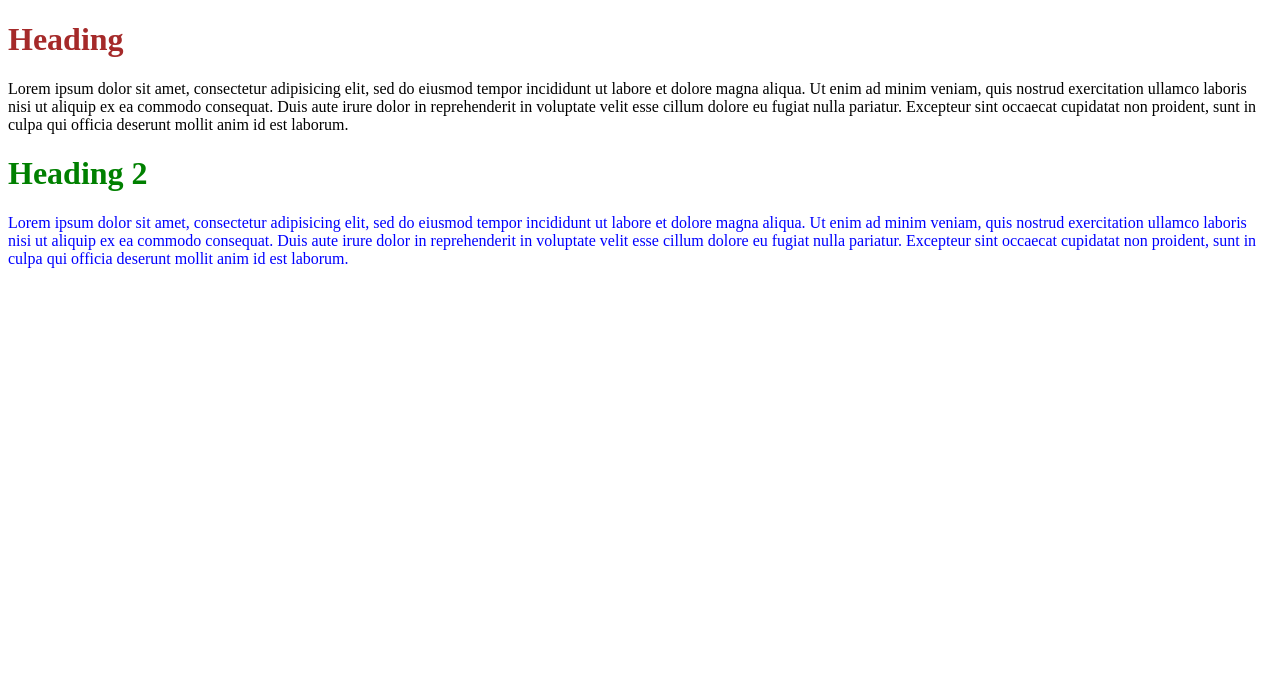
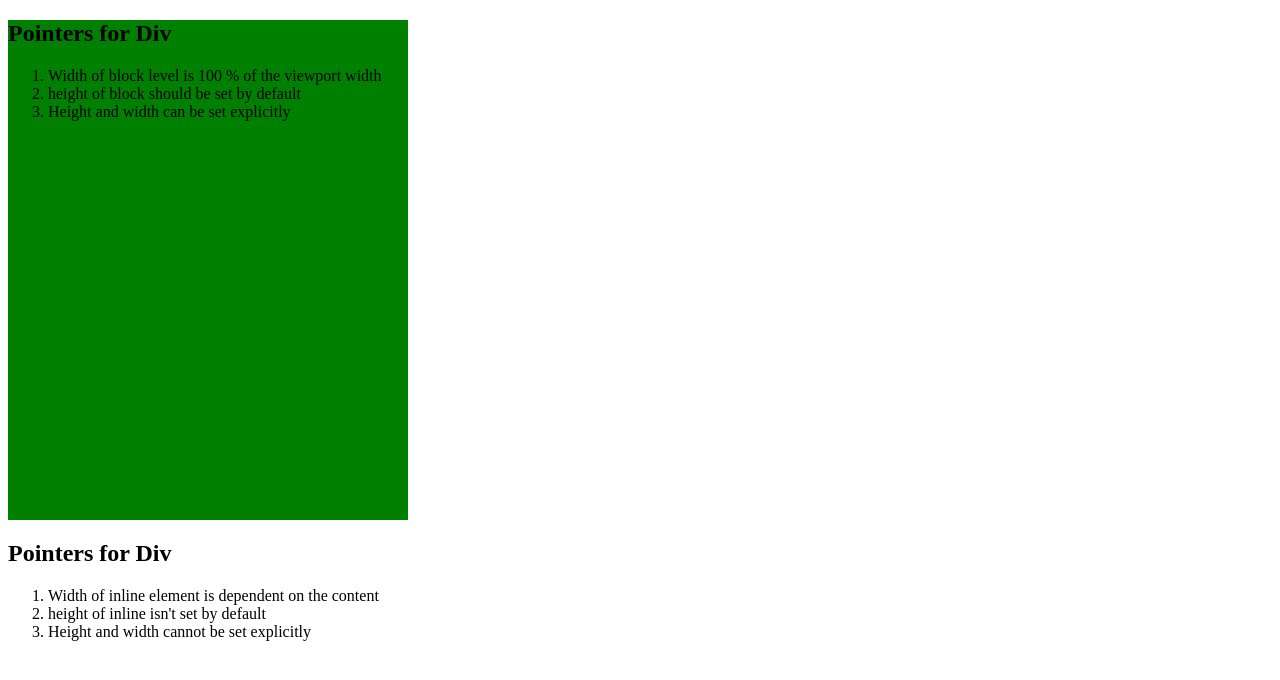
Before and after one commit to SaiKartthik/WebDev, a plain HTML site: page indexcss.html in a window 1280 px wide. Drawn offline with Linux system fonts and the light colour scheme.

Commit message:
Height and width of block and inline elements

```diff
--- a/indexcss.html
+++ b/indexcss.html
@@ -4,18 +4,34 @@
     <meta charset="utf-8">
     <title>Adding to CSS01</title>
     <style >
-      #heading_2 {
-          color : green ;
+      div{
+        background-color: green;
+        width:400px;
+        height: 500px;
       }
-        .class_heading{
-          color : brown
-        }
+      span{
+        background-color: violet;
+        width: 500px;
+        height:600px;
+      }
     </style>
   </head>
   <body>
-    <h1 class="class_heading">Heading</h1>
-    <p >Lorem ipsum dolor sit amet, consectetur adipisicing elit, sed do eiusmod tempor incididunt ut labore et dolore magna aliqua. Ut enim ad minim veniam, quis nostrud exercitation ullamco laboris nisi ut aliquip ex ea commodo consequat. Duis aute irure dolor in reprehenderit in voluptate velit esse cillum dolore eu fugiat nulla pariatur. Excepteur sint occaecat cupidatat non proident, sunt in culpa qui officia deserunt mollit anim id est laborum.</p>
-    <h1 id="heading_2">Heading 2</h1>
-    <p style="color : blue">Lorem ipsum dolor sit amet, consectetur adipisicing elit, sed do eiusmod tempor incididunt ut labore et dolore magna aliqua. Ut enim ad minim veniam, quis nostrud exercitation ullamco laboris nisi ut aliquip ex ea commodo consequat. Duis aute irure dolor in reprehenderit in voluptate velit esse cillum dolore eu fugiat nulla pariatur. Excepteur sint occaecat cupidatat non proident, sunt in culpa qui officia deserunt mollit anim id est laborum.</p>
+    <div >
+      <h2>Pointers for Div</h2>
+      <ol>
+        <li>Width of block level is 100 % of the viewport width</li>
+        <li>height of block should be set by default</li>
+        <li>Height and width can be set explicitly</li>
+      </ol>
+    </div>
+    <span >
+      <h2>Pointers for Div</h2>
+      <ol>
+        <li>Width of inline element is dependent on the content</li>
+        <li>height of inline isn't set by default</li>
+        <li>Height and width cannot be set explicitly</li>
+      </ol>
+    </span>
   </body>
 </html>
```
